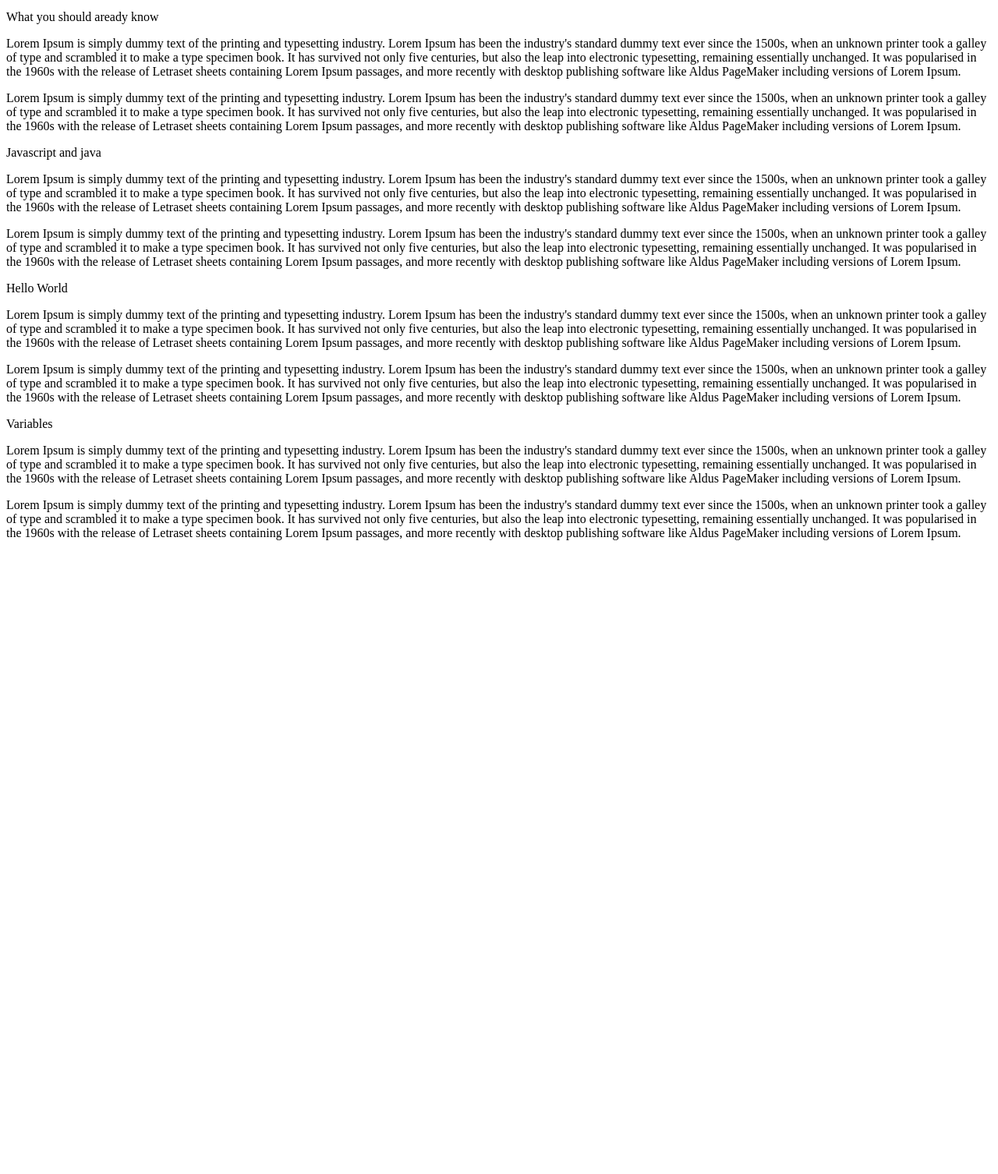
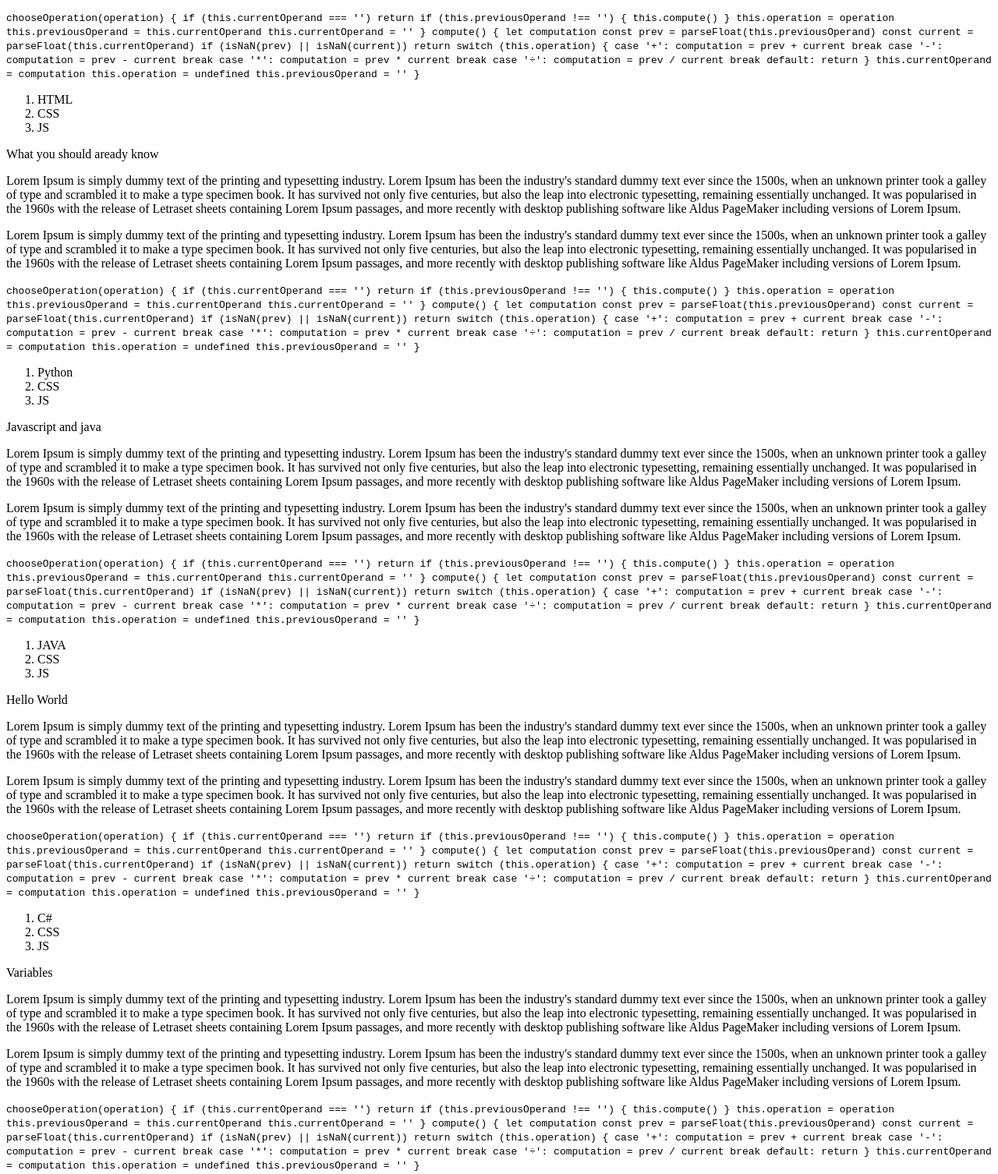
Before and after one commit to Lembani/repo, a plain HTML site: page index.html in a window 1280 px wide. Shown: the part 169-1675 px from the top of the page at 78% size. Before the commit the page ends 878 px from the top, so only its background shows below. Drawn offline with Linux system fonts and the light colour scheme.

Commit message:
Story 6 and 7
Adding Code and List Elements

```diff
--- a/index.html
+++ b/index.html
@@ -32,6 +32,48 @@
         Lorem Ipsum passages, and more recently with desktop publishing software like Aldus PageMaker including versions
         of Lorem Ipsum.
       </p>
+      <code>
+        chooseOperation(operation) {
+        if (this.currentOperand === '') return
+        if (this.previousOperand !== '') {
+          this.compute()
+        }
+        this.operation = operation
+        this.previousOperand = this.currentOperand
+        this.currentOperand = ''
+      }
+      compute() {
+      let computation
+      const prev = parseFloat(this.previousOperand)
+      const current = parseFloat(this.currentOperand)
+      if (isNaN(prev) || isNaN(current)) return
+      switch (this.operation) {
+        case '+':
+          computation = prev + current
+          break
+        case '-':
+          computation = prev - current
+          break
+        case '*':
+          computation = prev * current
+          break
+        case '÷':
+          computation = prev / current
+          break
+        default:
+          return
+      }
+      this.currentOperand = computation
+      this.operation = undefined
+      this.previousOperand = ''
+      }
+      </code>
+
+      <ol>
+        <li>HTML</li>
+        <li>CSS</li>
+        <li>JS</li>
+      </ol>
     </section>
     <section class="main-section" id="what_you_should_aready_know">
       <header>
@@ -53,6 +95,47 @@
         Lorem Ipsum passages, and more recently with desktop publishing software like Aldus PageMaker including versions
         of Lorem Ipsum.
       </p>
+      <code>
+        chooseOperation(operation) {
+        if (this.currentOperand === '') return
+        if (this.previousOperand !== '') {
+          this.compute()
+        }
+        this.operation = operation
+        this.previousOperand = this.currentOperand
+        this.currentOperand = ''
+      }
+      compute() {
+      let computation
+      const prev = parseFloat(this.previousOperand)
+      const current = parseFloat(this.currentOperand)
+      if (isNaN(prev) || isNaN(current)) return
+      switch (this.operation) {
+        case '+':
+          computation = prev + current
+          break
+        case '-':
+          computation = prev - current
+          break
+        case '*':
+          computation = prev * current
+          break
+        case '÷':
+          computation = prev / current
+          break
+        default:
+          return
+      }
+      this.currentOperand = computation
+      this.operation = undefined
+      this.previousOperand = ''
+      }
+      </code>
+      <ol>
+        <li>Python</li>
+        <li>CSS</li>
+        <li>JS</li>
+      </ol>
     </section>
 
     <section class="main-section" id="javascript_and_java">
@@ -75,6 +158,47 @@
         Lorem Ipsum passages, and more recently with desktop publishing software like Aldus PageMaker including versions
         of Lorem Ipsum.
       </p>
+      <code>
+        chooseOperation(operation) {
+        if (this.currentOperand === '') return
+        if (this.previousOperand !== '') {
+          this.compute()
+        }
+        this.operation = operation
+        this.previousOperand = this.currentOperand
+        this.currentOperand = ''
+      }
+      compute() {
+      let computation
+      const prev = parseFloat(this.previousOperand)
+      const current = parseFloat(this.currentOperand)
+      if (isNaN(prev) || isNaN(current)) return
+      switch (this.operation) {
+        case '+':
+          computation = prev + current
+          break
+        case '-':
+          computation = prev - current
+          break
+        case '*':
+          computation = prev * current
+          break
+        case '÷':
+          computation = prev / current
+          break
+        default:
+          return
+      }
+      this.currentOperand = computation
+      this.operation = undefined
+      this.previousOperand = ''
+      }
+      </code>
+      <ol>
+        <li>JAVA</li>
+        <li>CSS</li>
+        <li>JS</li>
+      </ol>
     </section>
 
     <section class="main-section" id="hello_world">
@@ -97,6 +221,47 @@
         Lorem Ipsum passages, and more recently with desktop publishing software like Aldus PageMaker including versions
         of Lorem Ipsum.
       </p>
+      <code>
+        chooseOperation(operation) {
+        if (this.currentOperand === '') return
+        if (this.previousOperand !== '') {
+          this.compute()
+        }
+        this.operation = operation
+        this.previousOperand = this.currentOperand
+        this.currentOperand = ''
+      }
+      compute() {
+      let computation
+      const prev = parseFloat(this.previousOperand)
+      const current = parseFloat(this.currentOperand)
+      if (isNaN(prev) || isNaN(current)) return
+      switch (this.operation) {
+        case '+':
+          computation = prev + current
+          break
+        case '-':
+          computation = prev - current
+          break
+        case '*':
+          computation = prev * current
+          break
+        case '÷':
+          computation = prev / current
+          break
+        default:
+          return
+      }
+      this.currentOperand = computation
+      this.operation = undefined
+      this.previousOperand = ''
+      }
+      </code>
+      <ol>
+        <li>C#</li>
+        <li>CSS</li>
+        <li>JS</li>
+      </ol>
     </section>
 
     <section class="main-section" id="variables">
@@ -119,6 +284,47 @@
         Lorem Ipsum passages, and more recently with desktop publishing software like Aldus PageMaker including versions
         of Lorem Ipsum.
       </p>
+      <code>
+        chooseOperation(operation) {
+        if (this.currentOperand === '') return
+        if (this.previousOperand !== '') {
+          this.compute()
+        }
+        this.operation = operation
+        this.previousOperand = this.currentOperand
+        this.currentOperand = ''
+      }
+      compute() {
+      let computation
+      const prev = parseFloat(this.previousOperand)
+      const current = parseFloat(this.currentOperand)
+      if (isNaN(prev) || isNaN(current)) return
+      switch (this.operation) {
+        case '+':
+          computation = prev + current
+          break
+        case '-':
+          computation = prev - current
+          break
+        case '*':
+          computation = prev * current
+          break
+        case '÷':
+          computation = prev / current
+          break
+        default:
+          return
+      }
+      this.currentOperand = computation
+      this.operation = undefined
+      this.previousOperand = ''
+      }
+      </code>
+      <ol>
+        <li>RUBY</li>
+        <li>CSS</li>
+        <li>JS</li>
+      </ol>
     </section>
 
   </main>
```
